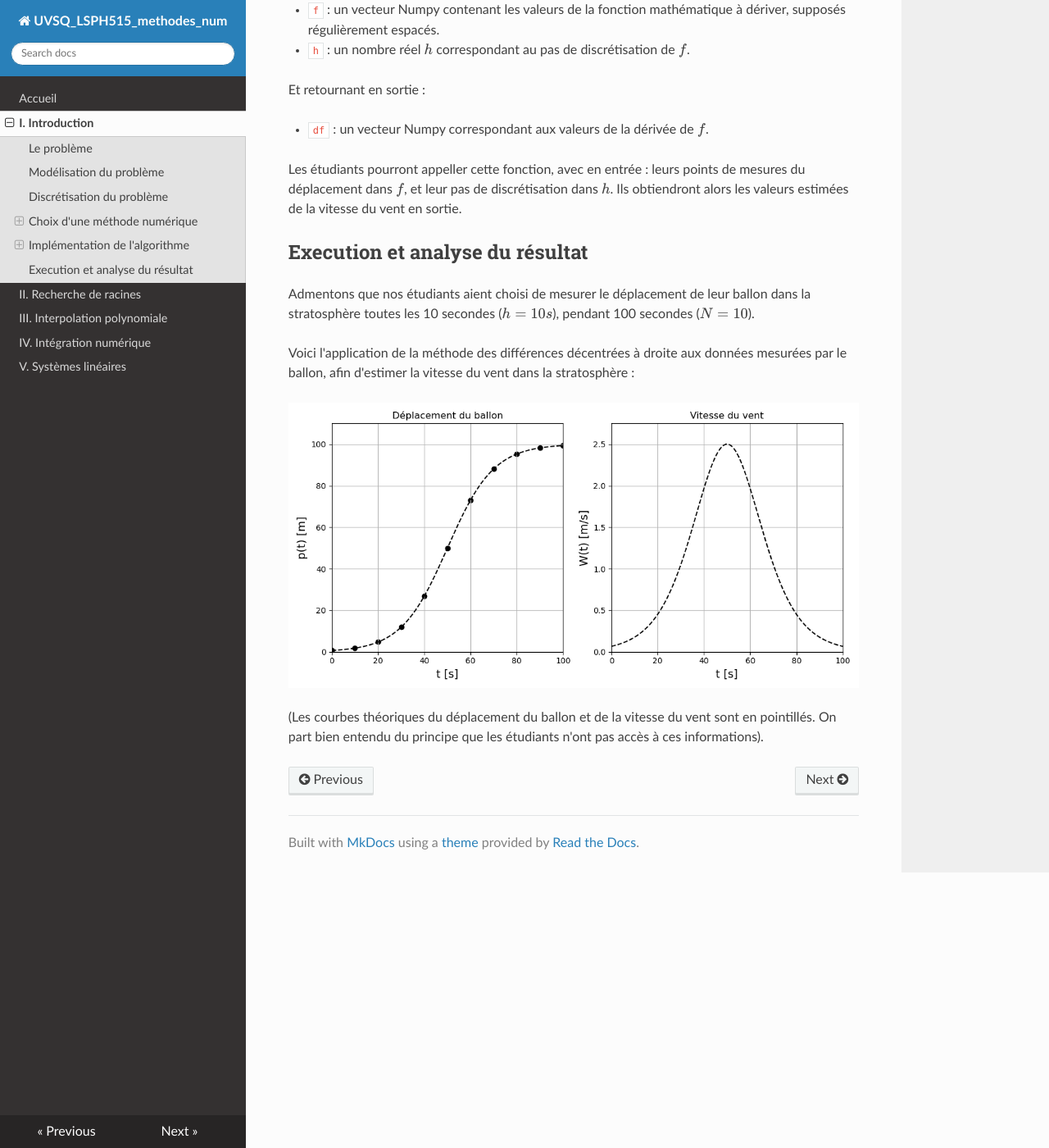
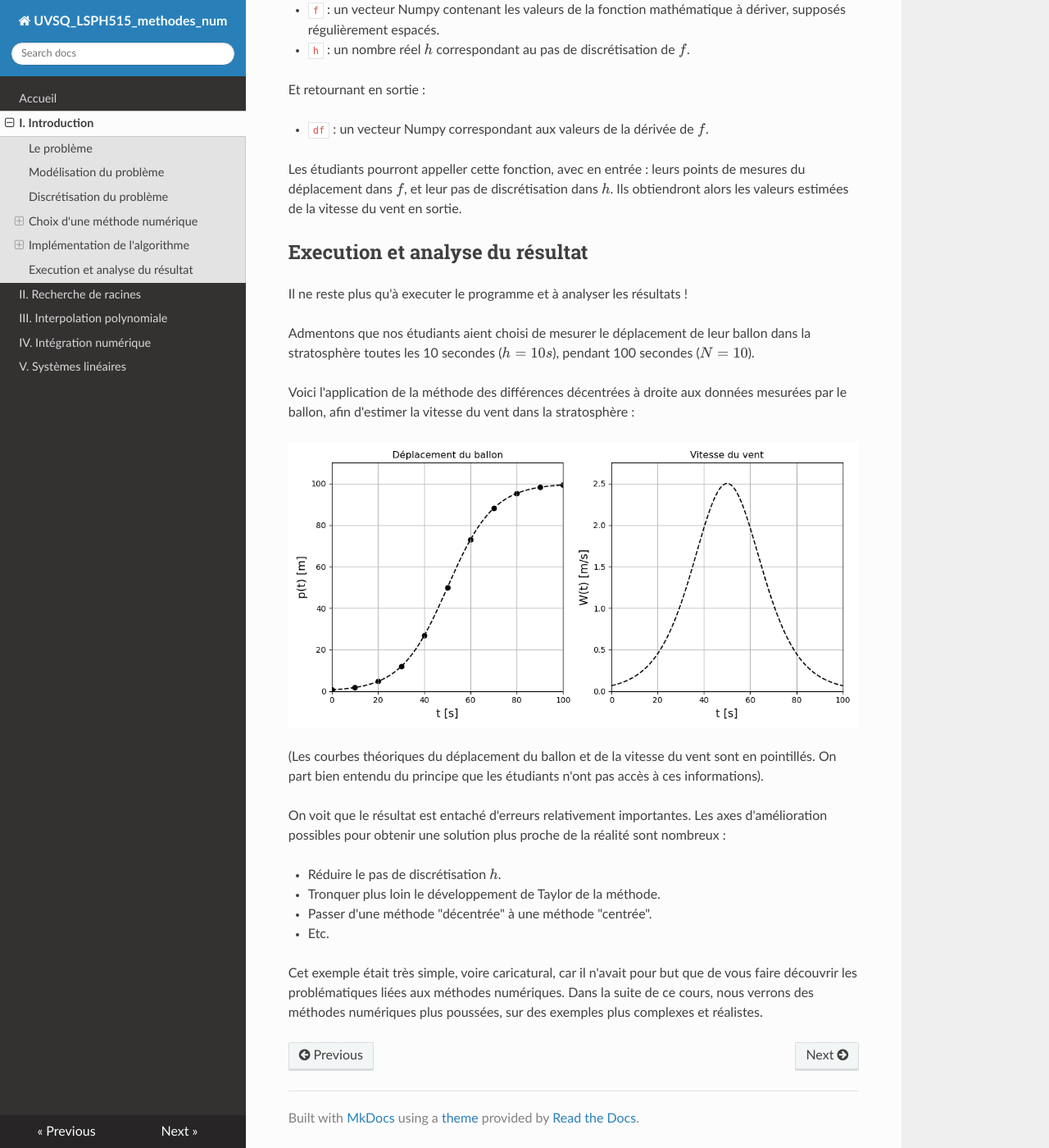
Before and after one commit to NicOudart/UVSQ_LSPH515_methodes_num, an MkDocs documentation site: the page built from docs/Chap1_Introduction.md, in a window 1280 px wide and 1400 px high, scrolled down 11586 px. Shown: the whole window at 82% size. Built offline with MkDocs 1.6.1, drawn with Linux system fonts in a browser that asks for light colours; nearby versions of some CDN libraries; some of the changed text lies outside the part shown.

Commit message:
-Conclusion of Chapter 1.

```diff
--- a/docs/Chap1_Introduction.md
+++ b/docs/Chap1_Introduction.md
@@ -434,6 +434,8 @@ Ils obtiendront alors les valeurs estimées de la vitesse du vent en sortie.
 
 ## Execution et analyse du résultat
 
+Il ne reste plus qu'à executer le programme et à analyser les résultats !
+
 Admentons que nos étudiants aient choisi de mesurer le déplacement de leur ballon dans la stratosphère toutes les 10 secondes ($h = 10 s$), pendant 100 secondes ($N = 10$).
 
 Voici l'application de la méthode des différences décentrées à droite aux données mesurées par le ballon, afin d'estimer la vitesse du vent dans la stratosphère :
@@ -441,3 +443,17 @@ Voici l'application de la méthode des différences décentrées à droite aux d
 ![Exemple de dérivation numérique](img/Chap1_exemple_derivation.gif)
 
 (Les courbes théoriques du déplacement du ballon et de la vitesse du vent sont en pointillés. On part bien entendu du principe que les étudiants n'ont pas accès à ces informations).
+
+On voit que le résultat est entaché d'erreurs relativement importantes.
+Les axes d'amélioration possibles pour obtenir une solution plus proche de la réalité sont nombreux :
+
+- Réduire le pas de discrétisation $h$.
+
+- Tronquer plus loin le développement de Taylor de la méthode.
+
+- Passer d'une méthode "décentrée" à une méthode "centrée".
+
+- Etc.
+
+Cet exemple était très simple, voire caricatural, car il n'avait pour but que de vous faire découvrir les problématiques liées aux méthodes numériques.
+Dans la suite de ce cours, nous verrons des méthodes numériques plus poussées, sur des exemples plus complexes et réalistes.
```
Also changed, not shown: other parts of docs/Chap1_Introduction.md (+1 -1 lines).
